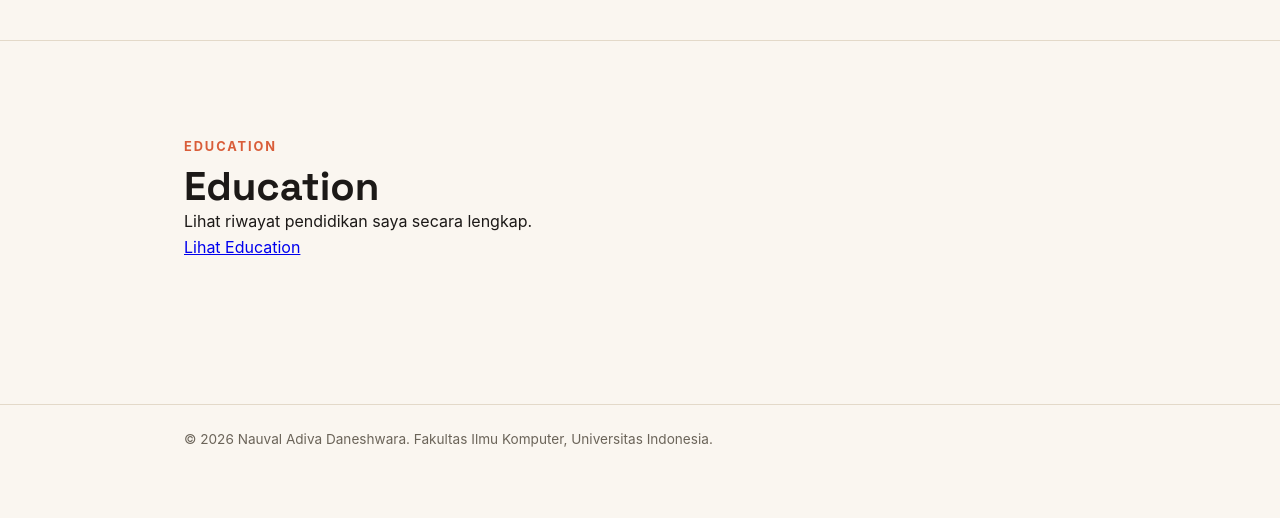
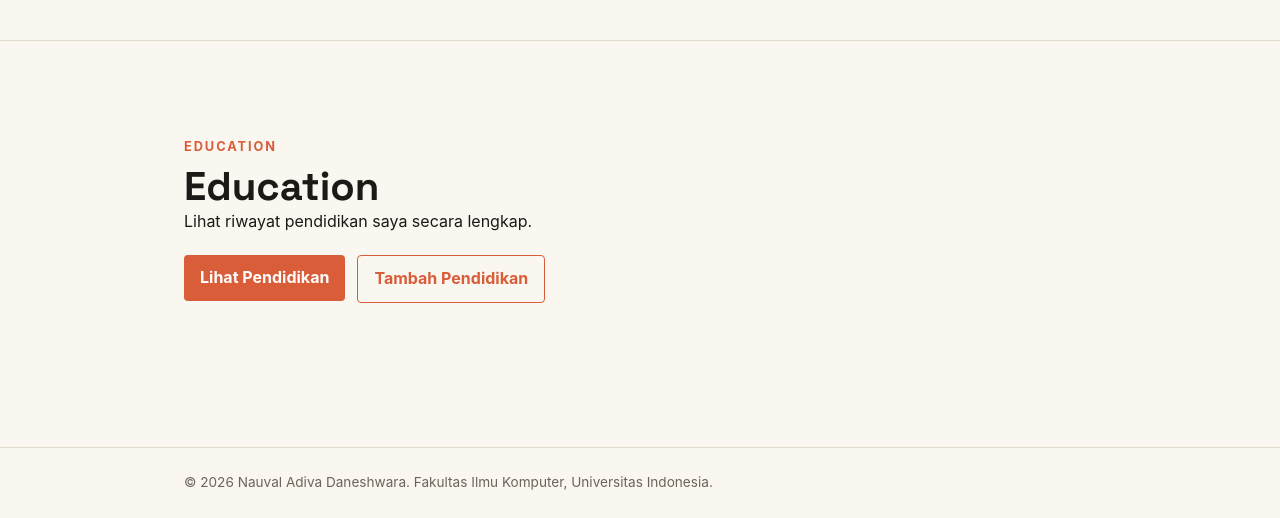
Before and after one commit to daaaniiiissssss/myportofolio, a Django app: page / in a window 1280 px wide. Shown: the part 631-1149 px from the top of the page. Before the commit the page ends 1078 px from the top, so only its background shows below. Run offline with Django 5.2, Linux system fonts and the light colour scheme.

Commit message:
Add Education Form Button

```diff
--- a/static/css/style.css
+++ b/static/css/style.css
@@ -447,3 +447,17 @@ h1, .brand {
 .button-secondary {
     background: var(--ink);
 }
+
+.education-actions {
+    display: flex;
+    gap: 0.75rem;
+    margin-top: 1.25rem;
+    flex-wrap: wrap;
+}
+
+.button-secondary {
+    background: transparent;
+    color: var(--accent);
+    border: 1px solid var(--accent);
+    text-decoration: none;
+}
--- a/templates/index.html
+++ b/templates/index.html
@@ -66,7 +66,6 @@
 
     <section class="section education-section" id="education">
         <div class="container">
-
             <div class="section-heading">
                 <p class="section-kicker">EDUCATION</p>
                 <h2>Education</h2>
@@ -74,11 +73,16 @@
                     Lihat riwayat pendidikan saya secara lengkap.
                 </p>
 
-                <a href="{% url 'main:show_education' %}">
-                    Lihat Education
-                </a>
+                <div class="education-actions">
+                    <a href="{% url 'main:show_education' %}" class="button">
+                        Lihat Pendidikan
+                    </a>
+
+                    <a href="{% url 'main:create_education' %}" class="button button-secondary">
+                        Tambah Pendidikan
+                    </a>
+                </div>
             </div>
-
         </div>
     </section>
 
```
